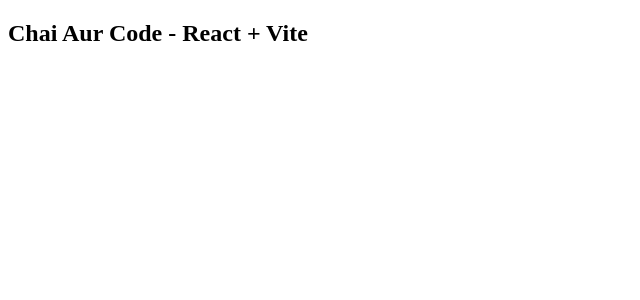
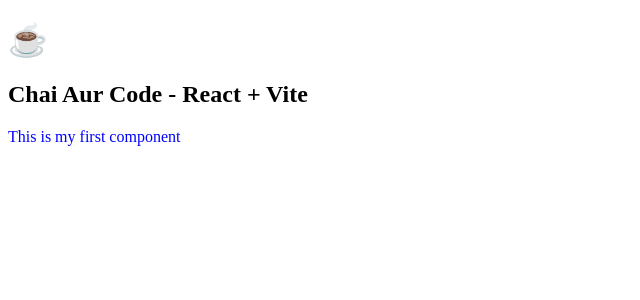
Before and after one commit to Metamorphosis21/React-JS, a React (Vite) app in the folder Vite_React/: page / in a window 1280 px wide. Shown: the top 300 px of the page, without its empty margins (0-640 px from the left). Built offline with nearby package versions, Linux system fonts and the light colour scheme.

Commit message:
Learnt the BTS of react components & made my 1st component - Day 2

```diff
--- a/Vite_React/src/App.jsx
+++ b/Vite_React/src/App.jsx
@@ -2,7 +2,10 @@
 function App() {
 
   return (
-    <h2>Chai Aur Code - React + Vite</h2>
+    <>
+      <h1>☕</h1>
+      <h2>Chai Aur Code - React + Vite</h2>
+    </>
   )
 }
 
--- a/Vite_React/src/main.jsx
+++ b/Vite_React/src/main.jsx
@@ -1,10 +1,13 @@
 import React from 'react'
 import ReactDOM from 'react-dom/client'
 import App from './App.jsx'
+import Comp1 from './myComp1.jsx'
 
 
-ReactDOM.createRoot(document.getElementById('root')).render(
+ReactDOM.createRoot(document.getElementById('root')).   // ReactDOM - this version of react helps us to add and modify components in the web
+render(   //  renders HTML to the web page (here makes the App component to be insisde the root div)
   <React.StrictMode>
     <App />
+     <Comp1 />    {/* react component 1 */}
   </React.StrictMode>,
 )
--- /dev/null
+++ b/Vite_React/src/myComp1.jsx
@@ -0,0 +1,7 @@
+function Comp1(){
+    return(
+        <div style={{color:"blue",fontFamily:"cursive"}}>This is my first component</div>
+    )
+}
+
+export default Comp1
```
